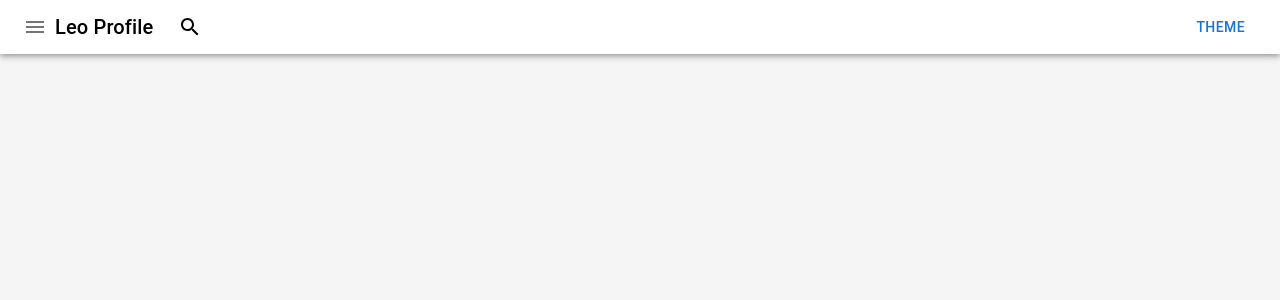
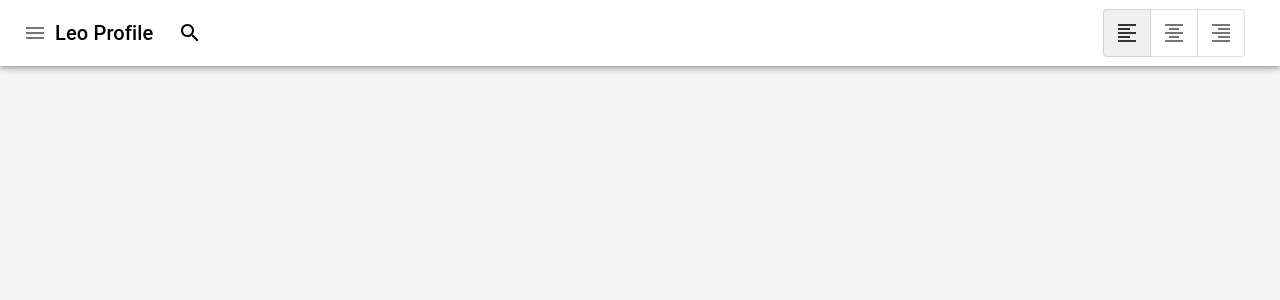
Before and after one commit to leo-mutuku/profile, a React (Vite) app: page / in a window 1280 px wide. Shown: the top 300 px of the page. Built offline with nearby package versions, Linux system fonts and the light colour scheme.

Commit message:
added a toggle button component

```diff
--- a/src/components/appbar/AppBar.tsx
+++ b/src/components/appbar/AppBar.tsx
@@ -11,6 +11,7 @@
 import SearchIcon from "@mui/icons-material/Search";
 import { styled, alpha } from "@mui/material/styles";
 import InputBase from "@mui/material/InputBase";
+import ToggleButtonNotEmpty from "../togglebutton";
 
 const AppBarComponent = () => {
   const [theme, setTheme] = useState<"dark" | "light">("light");
@@ -55,7 +56,9 @@
           </Search>
         </Stack>
         <Stack>
-          <Button onClick={handleThemeChange}>Theme</Button>
+          <Button onClick={handleThemeChange}>
+            <ToggleButtonNotEmpty />
+          </Button>
         </Stack>
       </Toolbar>
     </AppBar>
--- /dev/null
+++ b/src/components/togglebutton/ToggleButton.tsx
@@ -0,0 +1,41 @@
+import * as React from "react";
+import FormatAlignLeftIcon from "@mui/icons-material/FormatAlignLeft";
+import FormatAlignCenterIcon from "@mui/icons-material/FormatAlignCenter";
+import FormatAlignRightIcon from "@mui/icons-material/FormatAlignRight";
+import Stack from "@mui/material/Stack";
+import ToggleButton from "@mui/material/ToggleButton";
+import ToggleButtonGroup from "@mui/material/ToggleButtonGroup";
+
+export default function ToggleButtonNotEmpty() {
+  const [alignment, setAlignment] = React.useState("left");
+
+  const handleAlignment = (
+    event: React.MouseEvent<HTMLElement>,
+    newAlignment: string | null
+  ) => {
+    if (newAlignment !== null) {
+      setAlignment(newAlignment);
+    }
+  };
+
+  return (
+    <Stack direction="row" spacing={4}>
+      <ToggleButtonGroup
+        value={alignment}
+        exclusive
+        onChange={handleAlignment}
+        aria-label="text alignment"
+      >
+        <ToggleButton value="left" aria-label="left aligned">
+          <FormatAlignLeftIcon />
+        </ToggleButton>
+        <ToggleButton value="center" aria-label="centered">
+          <FormatAlignCenterIcon />
+        </ToggleButton>
+        <ToggleButton value="right" aria-label="right aligned">
+          <FormatAlignRightIcon />
+        </ToggleButton>
+      </ToggleButtonGroup>
+    </Stack>
+  );
+}
--- /dev/null
+++ b/src/components/togglebutton/index.ts
@@ -0,0 +1,2 @@
+import ToggleButtonNotEmpty from "./ToggleButton";
+export default ToggleButtonNotEmpty;
```
